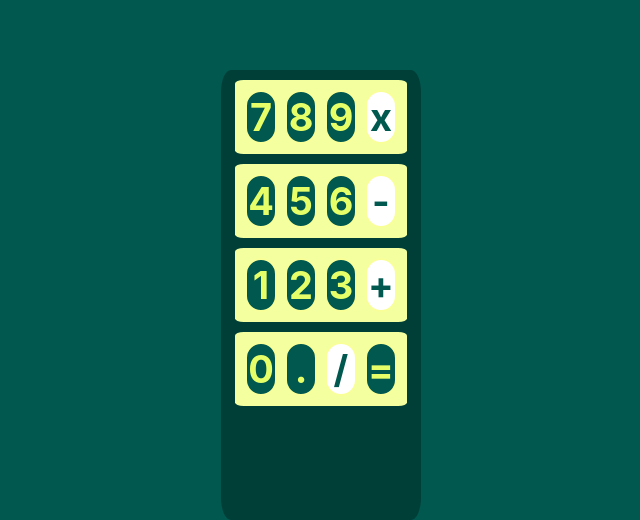
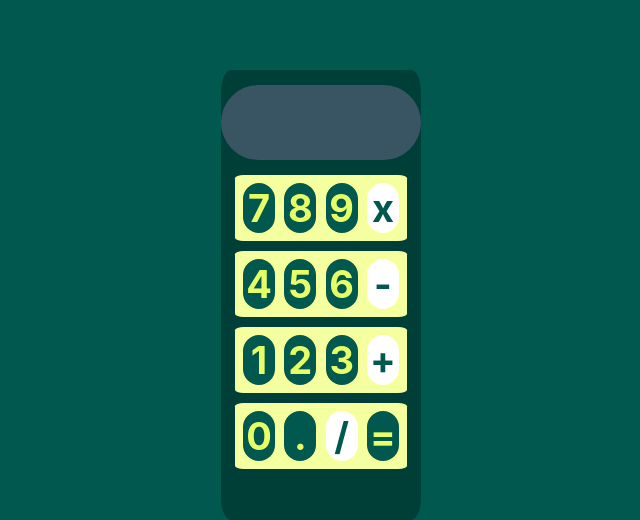
Before and after one commit to ByCheno/undercut-calculator, a React (Create React App) app: page / in a window 1280 px wide. Shown: the part 184-704 px from the top of the page, without its empty margins (319-959 px from the left). Built offline with nearby package versions, Linux system fonts and the light colour scheme; the HTML template or start-up script is replaced by a standard one.

Commit message:
Minors- Visor Style

```diff
--- a/src/components/Visor.js
+++ b/src/components/Visor.js
@@ -1,8 +1,8 @@
 import React from "react";
-
+import '../css/Visor.css';
 
 const Visor = ({ input }) =>(
-    <div className="input">
+    <div className="pantalla">
         {input}
     </div>
 );
--- a/src/css/Button.css
+++ b/src/css/Button.css
@@ -10,13 +10,12 @@
     color: #e6ff68;
     border-radius: 25px;
     border: 2px solid rgb(248, 255, 153);
-    margin: 4px;
     cursor: pointer;
     user-select: none;
 }
 
 .button-container:hover{
-background-color: #6a9cff;
+background-color: #dce8ff;
 }
 
 .operator{
--- /dev/null
+++ b/src/css/Visor.css
@@ -0,0 +1,15 @@
+.pantalla{
+    width: 80%;
+    height: 55px;
+    border-radius: 50px;
+    margin: 15px 5px 5px 5px;
+    background-color: rgb(57, 85, 100);
+    display: flex;
+    justify-content: flex-end;
+    align-items: center;
+    font-weight: bold;
+    font-size: 30px;
+    color: aliceblue;
+    padding: 10px 30px 10px 10px;
+    margin: 1px solid #888
+}
```
